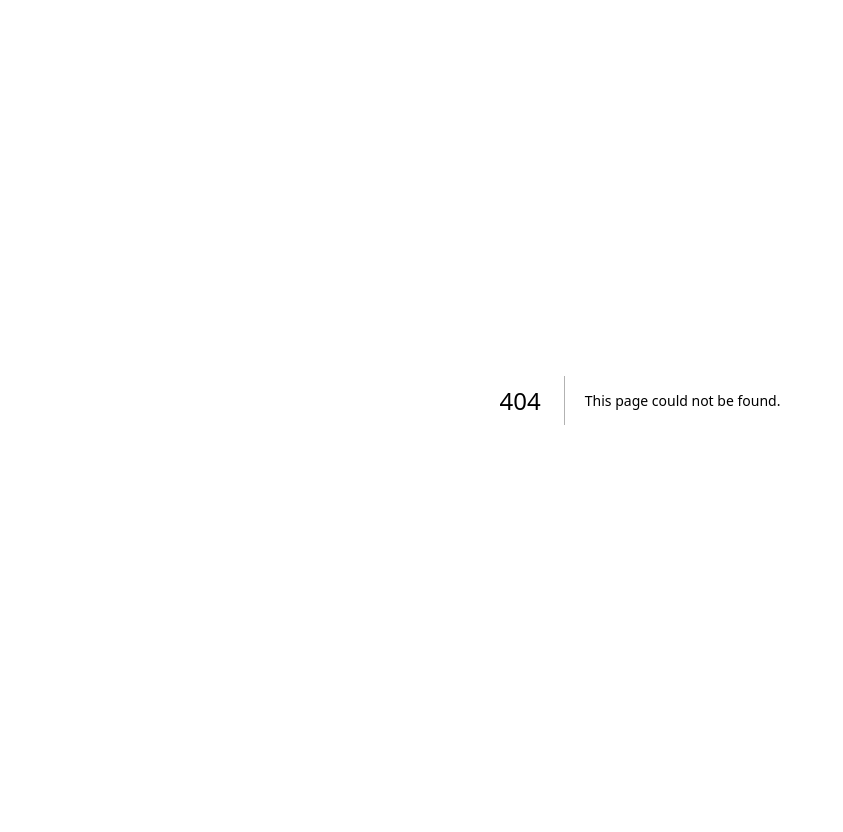
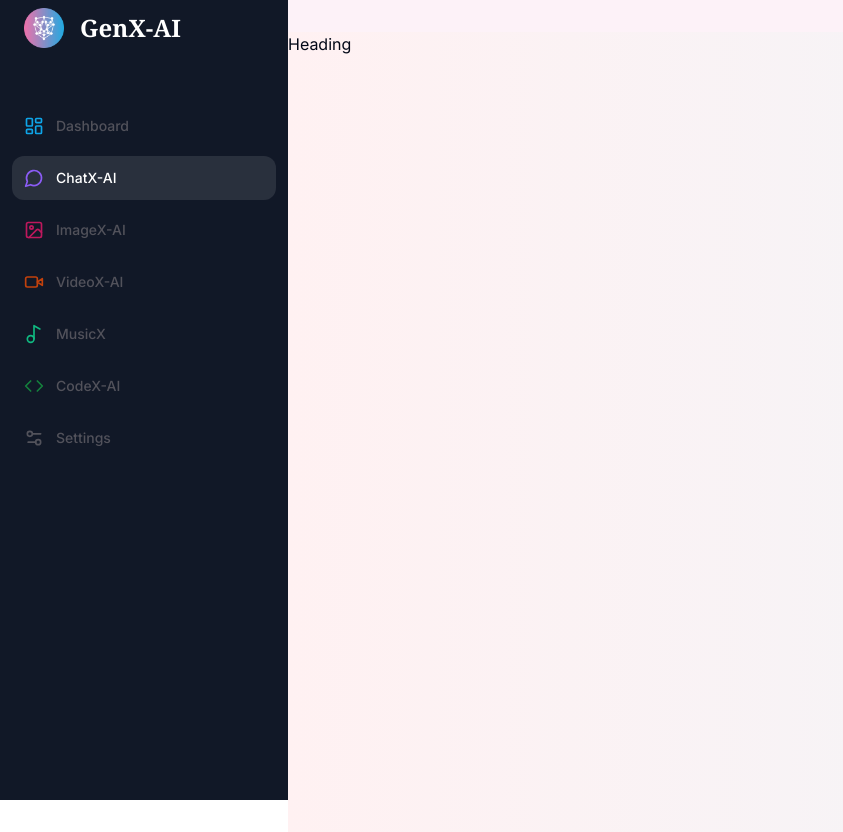
Before and after one commit to neeraj-gs/GenXAI, a Next.js app in the folder genx-ai/: page /chat in a window 1280 px wide. Before the commit this address had no page. Shown: the whole page, without its empty margins (0-843 px from the left). Before the commit the page ends 800 px from the top, so only its background shows below. Built offline with nearby package versions, Linux system fonts and the light colour scheme.

Commit message:
Started Implementing Diffrent Pages for Diffretn AI Generations that allow to generate media

```diff
--- /dev/null
+++ b/genx-ai/app/(dashboard)/(routes)/chat/page.tsx
@@ -0,0 +1,11 @@
+import Heading from "@/components/Heading"
+
+const ChatXPage = () => {
+  return (
+    <div className="bg-gradient-to-r min-h-screen grainy from-rose-50 to-slate-100">
+        <Heading />
+    </div>
+  )
+}
+
+export default ChatXPage
--- a/genx-ai/app/(dashboard)/(routes)/dashboard/page.tsx
+++ b/genx-ai/app/(dashboard)/(routes)/dashboard/page.tsx
@@ -1,6 +1,3 @@
-import { Button } from '@/components/ui/button'
-import { UserButton } from '@clerk/nextjs'
-import Image from 'next/image'
 
 export default function DashBoardPage() {
   return (
--- /dev/null
+++ b/genx-ai/components/Heading.tsx
@@ -0,0 +1,9 @@
+import React from 'react'
+
+const Heading = () => {
+  return (
+    <div>Heading</div>
+  )
+}
+
+export default Heading
```
